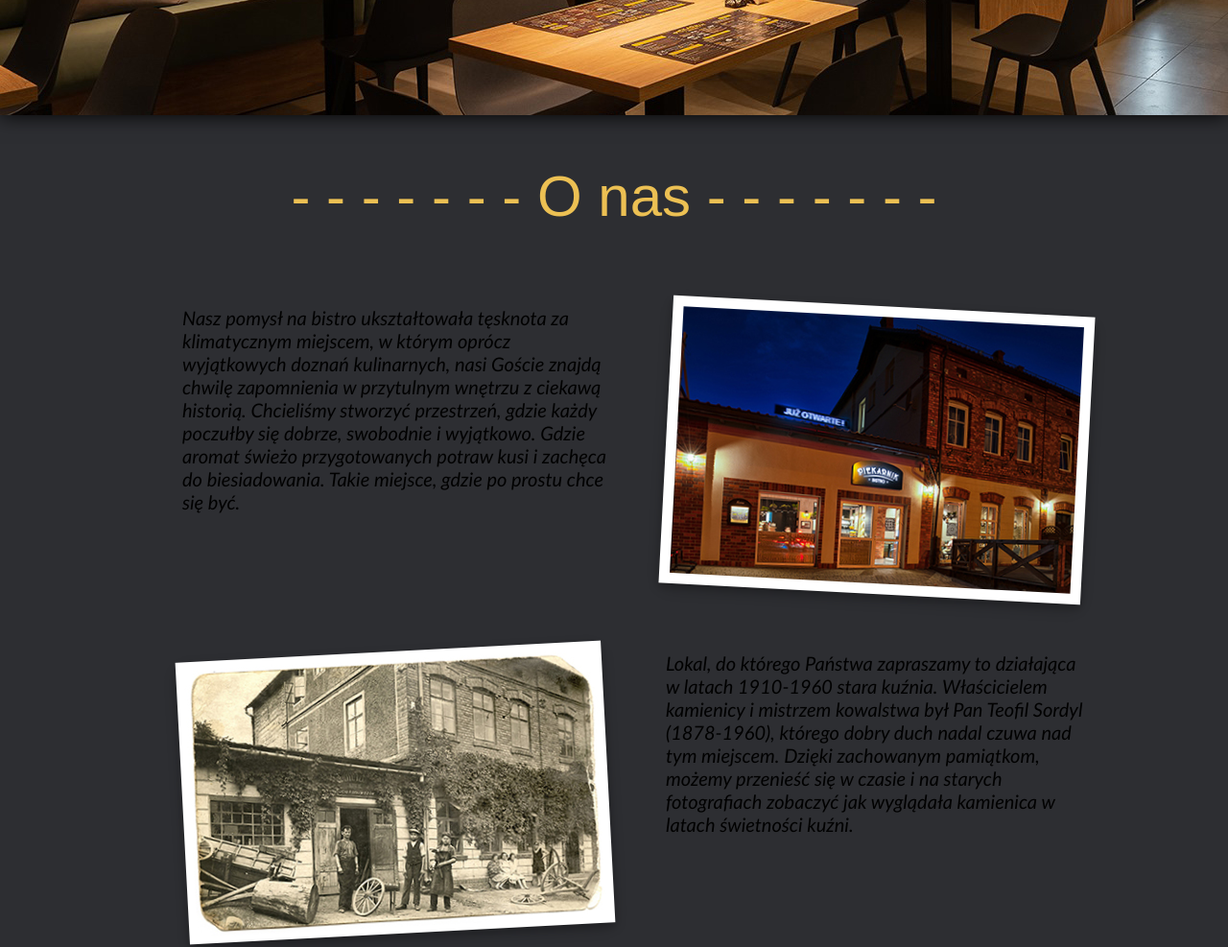
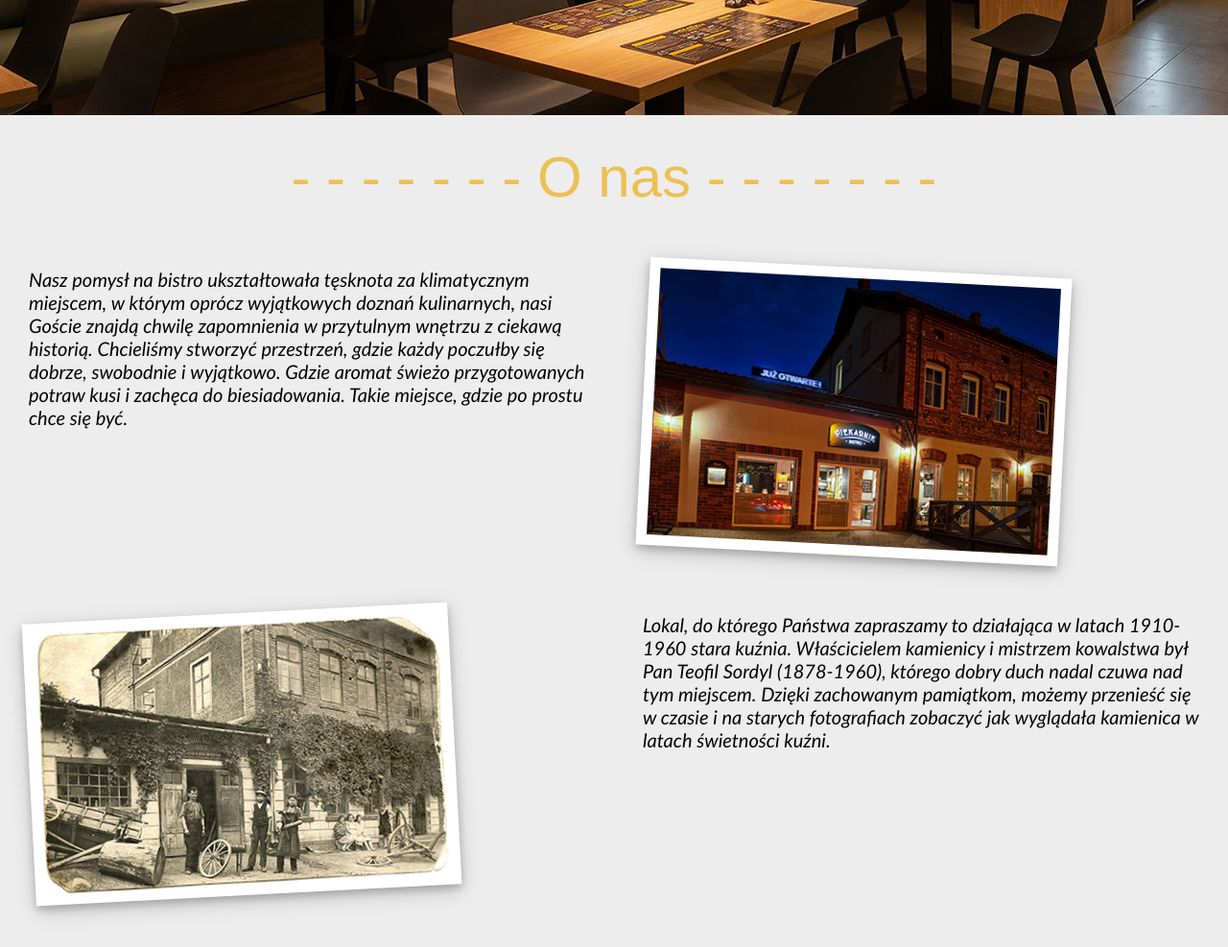
Before and after one commit to zodybek/BistroPiekarnik, a plain HTML site: page index.html in a window 1280 px wide. Shown: the part 680-1667 px from the top of the page at 96% size. Drawn offline with Linux system fonts and the light colour scheme; a web font is replaced by a local one.

Commit message:
add o nas styling

```diff
--- a/index.html
+++ b/index.html
@@ -19,7 +19,7 @@
         <h1 class="main-text">Świeżo upieczony smak</h1>
     </div>
     <div class="o-nas" id="o-nasID">
-        <h2>- - - - - - - O nas - - - - - - - </h2>
+        <h2 class="o-nas-h2">- - - - - - - O nas - - - - - - - </h2>
         <div class="o-nas-main">
             <p>Nasz pomysł na bistro ukształtowała tęsknota za klimatycznym miejscem, w którym oprócz wyjątkowych doznań kulinarnych, nasi Goście znajdą chwilę zapomnienia w przytulnym wnętrzu z ciekawą historią. Chcieliśmy stworzyć przestrzeń, gdzie każdy poczułby się dobrze, swobodnie i wyjątkowo. Gdzie aromat świeżo przygotowanych potraw kusi i zachęca do biesiadowania. Takie miejsce, gdzie po prostu chce się być.</p>
             <img class="o-nas-1" src="img/o-nas-1.jpg" alt="obrazek1">
--- a/style.css
+++ b/style.css
@@ -65,14 +65,19 @@ h2 {
 
 /* .....................................O NAS........................................... */
 .o-nas {
-    width: 960px;
     margin: 0 auto;
     font-size: 20px;
+    background-color: #EDEDED;
 }
 .o-nas-main {
     display: grid;
     grid-template-columns: 1fr 1fr;
     grid-template-rows: 1fr 1fr;
+}
+
+.o-nas-h2 {
+    margin: 0;
+    padding: 30px ;
 }
 .o-nas-main p, .o-nas-main img {
     justify-self: start;
@@ -103,6 +108,7 @@ h2 {
     display: grid;
     grid-template-columns: 1fr 1fr;
     justify-content: center;
+    margin:30px;
 }
 .o-nas-mocne li {
     font-size: 18px;
@@ -115,11 +121,8 @@ h2 {
 .menu {
     background-color: #2D2E32;
     color: white;
-    padding-bottom: 50px;
 }
-.menu h2 {
-    padding-top: 50px;
-}
+
 .menu p {
     max-width: 800px;
     margin: 15px auto;
```
